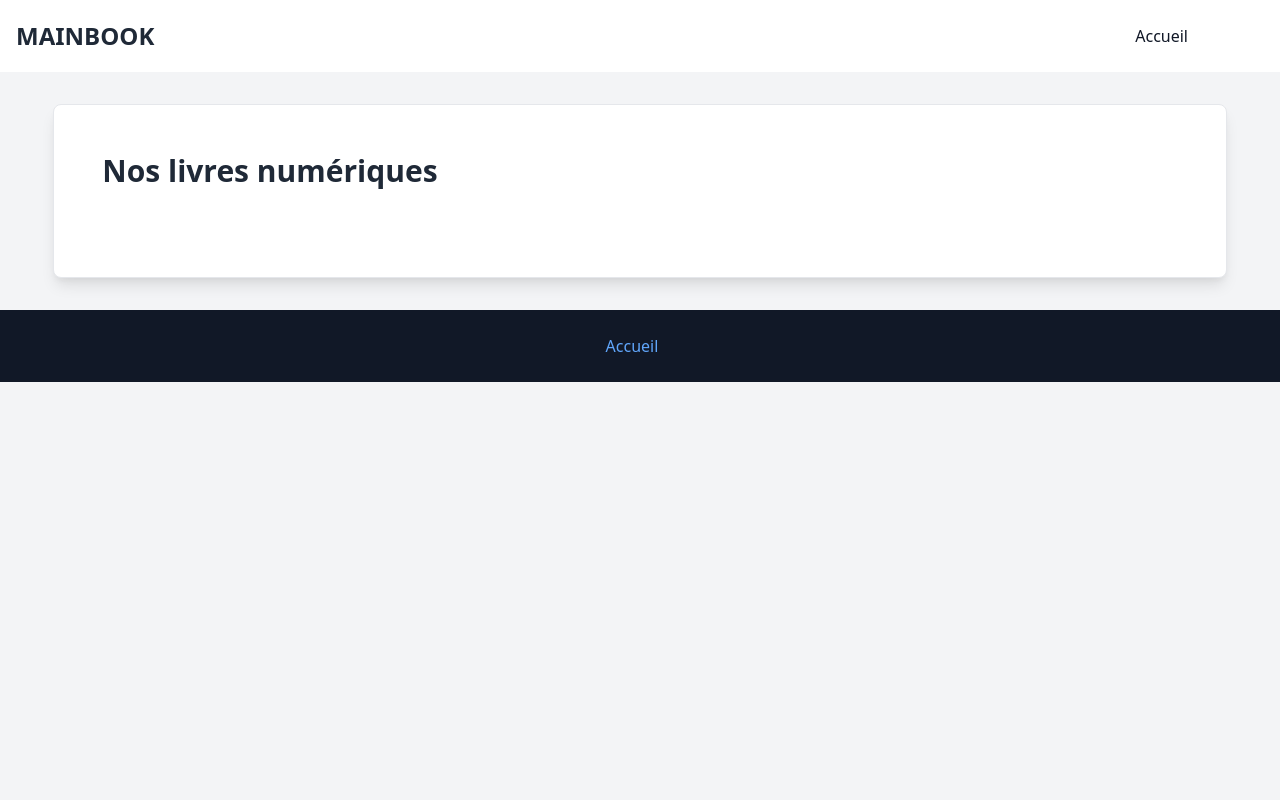
After one commit to Olympique13/MainBook, a Symfony app: template templates/product/allProduct.html.twig in a window 1280 px wide. The commit adds this page. Run offline with Twig, Linux system fonts and the light colour scheme; the template is opened without the code that fills it, so the values that code supplies are empty; some libraries are stand-ins or nearby versions.

Commit message:
allProducts vue

```diff
--- a/templates/base.html.twig
+++ b/templates/base.html.twig
@@ -13,7 +13,6 @@
 
 		{% block javascripts %}
 			<script src="https://ajax.googleapis.com/ajax/libs/jquery/3.7.1/jquery.min.js"></script>
-			<script src="../assets/js/article.js"></script>
 		{% endblock %}
 
 	</head>
--- /dev/null
+++ b/templates/product/allProduct.html.twig
@@ -0,0 +1,35 @@
+{% extends 'base.html.twig' %}
+
+{% block title %}
+	{{ parent() }}
+	- Nos produits
+{% endblock %}
+
+{% block body %}
+
+	<div class="font-sans p-4 mx-auto lg:max-w-6xl md:max-w-4xl">
+		<h2 class="text-2xl sm:text-3xl font-extrabold text-gray-800 mb-6 sm:mb-10">Nos livres numériques</h2>
+
+		<div class="grid grid-cols-2 sm:grid-cols-3 lg:grid-cols-4 gap-4 sm:gap-6">
+			{% for products in produit %}
+				<div class="bg-white flex flex-col rounded overflow-hidden shadow-md cursor-pointer hover:scale-105 transition-all">
+					<div class="w-full">
+						<img src="images/products/{{products.imageName}}" alt="{{products.name}}" class="w-full"/>
+					</div>
+
+					<div class="p-4 flex-1 flex flex-col">
+						<div class="flex-1">
+							<h5 class="text-sm sm:text-base font-bold text-gray-800 line-clamp-2">{{products.name}}</h5>
+							<span>{{products.catchPhrase}}</span>
+							<div class="mt-2 flex items-center flex-wrap gap-2">
+								<h6 class="text-sm sm:text-base font-bold text-gray-800">{{products.price}}€</h6>
+							</div>
+						</div>
+						<button type="button" class="px-2 h-9 font-semibold w-full mt-4 bg-blue-600 hover:bg-blue-700 text-white tracking-wide ml-auto outline-none border-none rounded">Ajouter au panier</button>
+					</div>
+				</div>
+			{% endfor %}
+		</div>
+	</div>
+
+{% endblock %}
```
Also changed, not shown: src/Controller/ProductController.php (+13 -1 lines), templates/product/productDetail.html.twig (+9 -1 lines).
